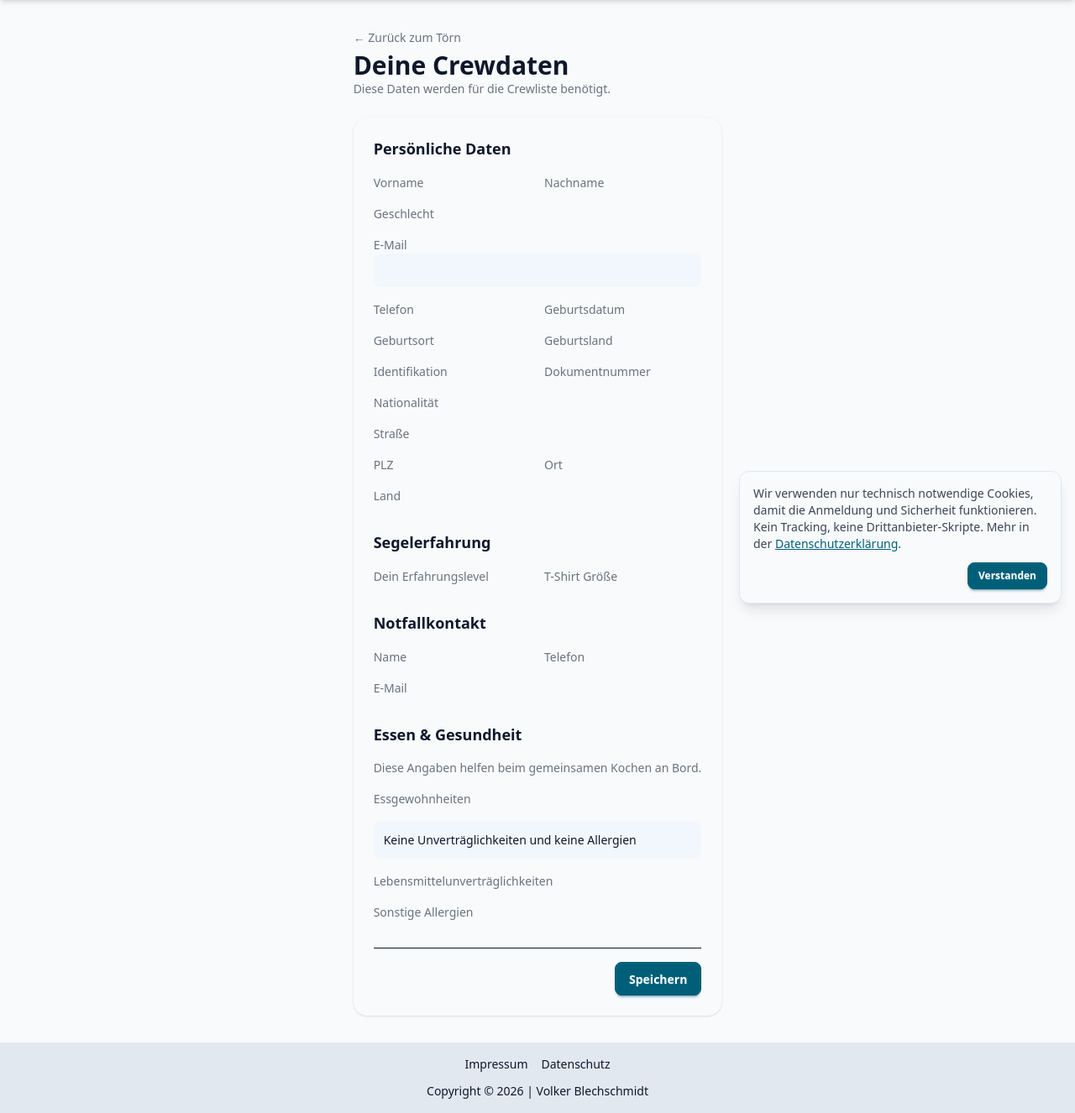
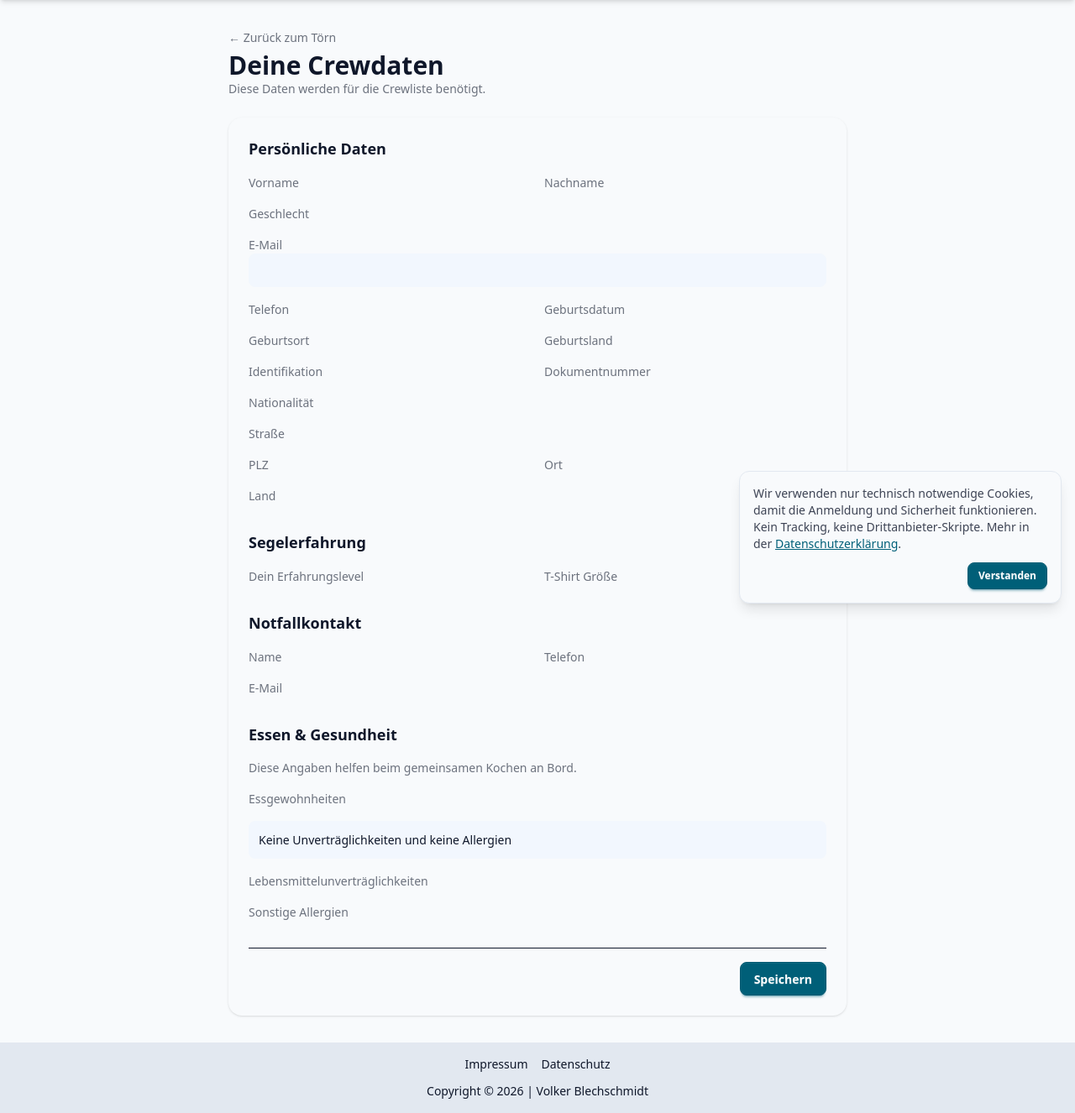
Before and after one commit to VolliVollkrass/Projekt_Segelmanager, a Django app: template toern/templates/crew/crew_teilnahme_daten.html in a window 1280 px wide. Shown: the part 65-1391 px from the top of the page at 84% size. Run offline with Django 5.2, Linux system fonts and the light colour scheme; the template is opened without the code that fills it, so the values that code supplies are empty.

Commit message:
fix(mobile): Abstände/Overflow beheben — Content-Wrapper, Grid, Label-Umbruch
Regression aus dem Login-Gate/Rechtslink-PR: <main> wurde flex-col, wodurch alle
direkten Kinder zu Flex-Items wurden und die Abstände/Gaps auf allen Seiten
zerfielen.

- base.html: Content in EIN Flex-Item (flex-1 min-w-0) gekapselt → interne
  Abstände sind wieder normales Block-Layout, das Item drückt die Rechtslinks
  ans untere Ende. Kein horizontaler Overflow durch min-width:auto mehr.
- Formular-Grids: `grid md:grid-cols-2` → `grid grid-cols-1 md:grid-cols-2`
  (Tailwind minmax(0,1fr) → schrumpffähig). Behebt Overflow der datetime-local-
  Felder auf dem Handy. Desktop unverändert.
- input.css: DaisyUI .label/.label-text(-alt) haben white-space:nowrap; lange
  Hinweistexte sprengten die Zeile → Umbruch + min-width:0 erlauben.

Browser-verifiziert (375px): Törn-Formular, Profil u.a. ohne Overflow; Desktop
zweispaltig unverändert. 191 Tests grün.

Co-Authored-By: Claude Opus 4.8 <noreply@anthropic.com>

```diff
--- a/accounts/templates/accounts/account_edit.html
+++ b/accounts/templates/accounts/account_edit.html
@@ -45,7 +45,7 @@
         </div>
 
         <!-- Alle Felder in Grid -->
-        <div class="grid md:grid-cols-2 gap-4">
+        <div class="grid grid-cols-1 md:grid-cols-2 gap-4">
 
           <div class="form-control">
             <label class="label"><span class="label-text">Vorname</span></label>
--- a/boote/templates/boote/boot_form.html
+++ b/boote/templates/boote/boot_form.html
@@ -56,7 +56,7 @@
                 <div>
                     <h3 class="font-semibold mb-3 text-lg">Bootsdaten</h3>
 
-                    <div class="grid md:grid-cols-2 gap-4">
+                    <div class="grid grid-cols-1 md:grid-cols-2 gap-4">
                         {{ form.name.label_tag }} {{ form.name }}
                         {{ form.typ.label_tag }} {{ form.typ }}
 
--- a/templates/base.html
+++ b/templates/base.html
@@ -45,10 +45,12 @@
             {% endfor %}
         </div>
         {% endif %}
-        {% block content %}{% endblock %}
+        {# Inhalt in EINEM Flex-Item kapseln: interne Abstände bleiben normales   #}
+        {# Block-Layout, das Item wächst und drückt die Rechtslinks nach unten.   #}
+        <div class="flex-1 min-w-0">{% block content %}{% endblock %}</div>
 
         <!-- Mobile: dezente Rechtslinks, ans untere Ende geheftet (Desktop nutzt den Footer) -->
-        <nav class="lg:hidden mt-auto flex justify-center items-center gap-2 text-[11px] text-base-content/40 pt-10 pb-3">
+        <nav class="lg:hidden flex justify-center items-center gap-2 text-[11px] text-base-content/40 pt-10 pb-3">
           <a href="{% url 'impressum' %}" class="hover:text-base-content/70 transition-colors">Impressum</a>
           <span aria-hidden="true">·</span>
           <a href="{% url 'datenschutz' %}" class="hover:text-base-content/70 transition-colors">Datenschutz</a>
--- a/toern/templates/boot/boot_dashboard.html
+++ b/toern/templates/boot/boot_dashboard.html
@@ -939,7 +939,7 @@
                 <form method="post" action="{% url 'ausgabe_erstellen' toern.id boot.id %}" class="space-y-3">
                     {% csrf_token %}
 
-                    <div class="grid md:grid-cols-2 gap-3">
+                    <div class="grid grid-cols-1 md:grid-cols-2 gap-3">
                         <div class="form-control">
                             <label class="label py-1"><span class="label-text text-xs">Beschreibung</span></label>
                             <input type="text" name="beschreibung" required maxlength="200"
@@ -1187,7 +1187,7 @@
         <h3 class="font-bold text-lg mb-4">Ausgabe bearbeiten</h3>
         <form id="ausgabe-edit-form" method="post" action="" class="space-y-3">
             {% csrf_token %}
-            <div class="grid md:grid-cols-2 gap-3">
+            <div class="grid grid-cols-1 md:grid-cols-2 gap-3">
                 <div class="form-control">
                     <label class="label py-1"><span class="label-text text-xs">Beschreibung</span></label>
                     <input type="text" name="beschreibung" id="ae-beschreibung" required maxlength="200"
--- a/toern/templates/crew/crew_teilnahme_daten.html
+++ b/toern/templates/crew/crew_teilnahme_daten.html
@@ -27,7 +27,7 @@
                 <div>
                     <h2 class="card-title mb-4">Persönliche Daten</h2>
 
-                    <div class="grid md:grid-cols-2 gap-4 mb-4">
+                    <div class="grid grid-cols-1 md:grid-cols-2 gap-4 mb-4">
 
                         <div class="form-control">
                             <label class="label"><span class="label-text">Vorname</span></label>
@@ -53,7 +53,7 @@
                     </div>
 
                     <!-- ✏️ WEITERE DATEN -->
-                    <div class="grid md:grid-cols-2 gap-4">
+                    <div class="grid grid-cols-1 md:grid-cols-2 gap-4">
 
                         <div class="form-control">
                             <label class="label"><span class="label-text">Telefon</span></label>
@@ -121,7 +121,7 @@
                 <div>
                     <h2 class="card-title mb-4">Segelerfahrung</h2>
 
-                    <div class="grid md:grid-cols-2 gap-4">
+                    <div class="grid grid-cols-1 md:grid-cols-2 gap-4">
                         <div class="form-control">
                             <label class="label">
                                 <span class="label-text">Dein Erfahrungslevel</span>
@@ -140,7 +140,7 @@
                 <div>
                     <h2 class="card-title mb-4">Notfallkontakt</h2>
 
-                    <div class="grid md:grid-cols-2 gap-4">
+                    <div class="grid grid-cols-1 md:grid-cols-2 gap-4">
 
                         <div class="form-control">
                             <label class="label"><span class="label-text">Name</span></label>
@@ -167,7 +167,7 @@
                         Diese Angaben helfen beim gemeinsamen Kochen an Bord.
                     </p>
 
-                    <div class="grid md:grid-cols-2 gap-4">
+                    <div class="grid grid-cols-1 md:grid-cols-2 gap-4">
 
                         <div class="form-control md:col-span-2">
                             <label class="label"><span class="label-text">Essgewohnheiten</span></label>
--- a/toern/templates/toern/toern_form.html
+++ b/toern/templates/toern/toern_form.html
@@ -43,7 +43,7 @@
         </div>
 
         <!-- Grid -->
-        <div class="grid md:grid-cols-2 gap-4">
+        <div class="grid grid-cols-1 md:grid-cols-2 gap-4">
 
           <div class="form-control">
             <label class="label"><span class="label-text">Startdatum</span></label>
@@ -131,7 +131,7 @@
           {{ form.bild_toern }}
         </div>
 
-        <div class="grid md:grid-cols-2 gap-4 mt-4">
+        <div class="grid grid-cols-1 md:grid-cols-2 gap-4 mt-4">
           <div class="form-control">
             <label class="label">
               <span class="label-text">Status</span>
```
Also changed, not shown: static/css/src/input.css (+8 -0 lines), static/css/src/output.css.
